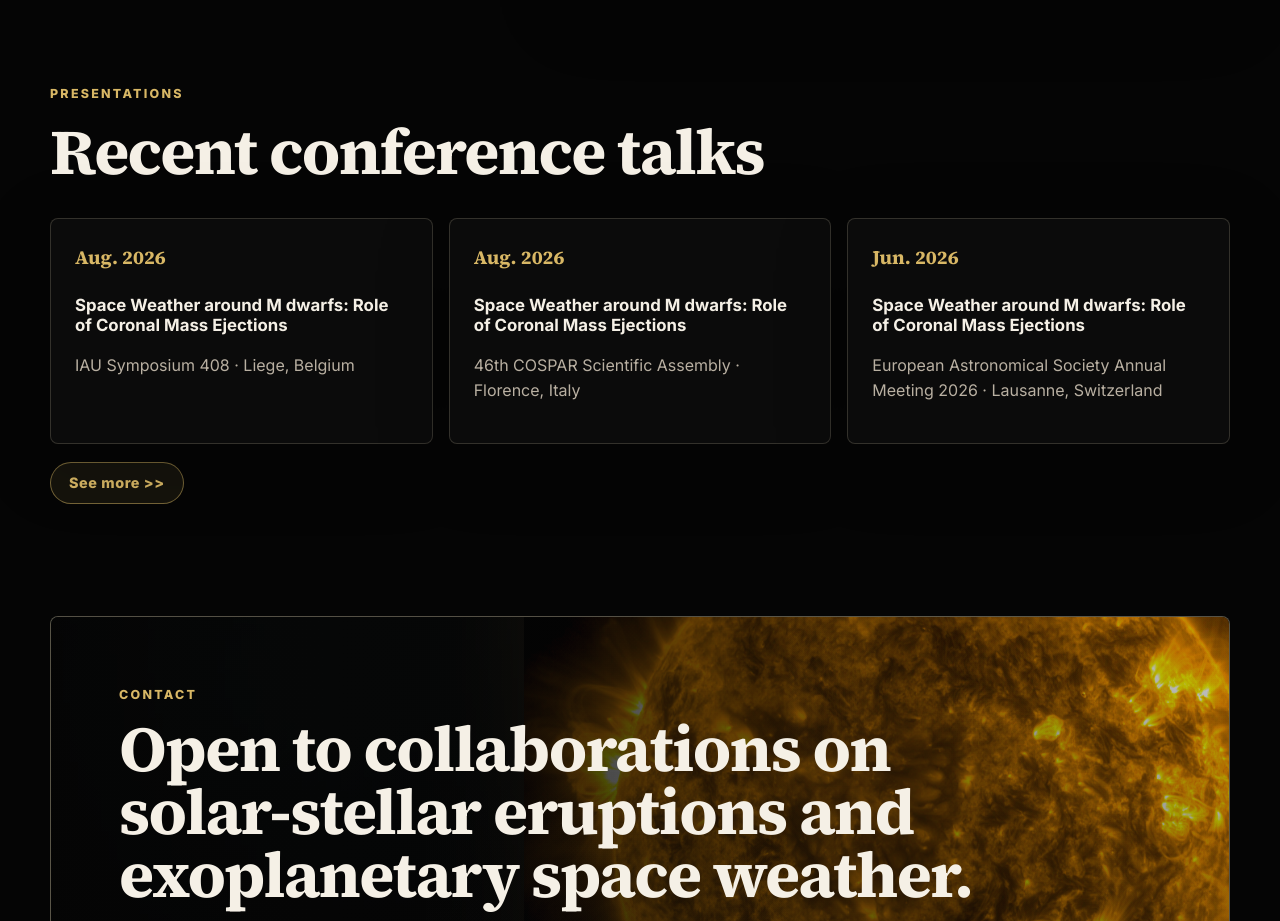
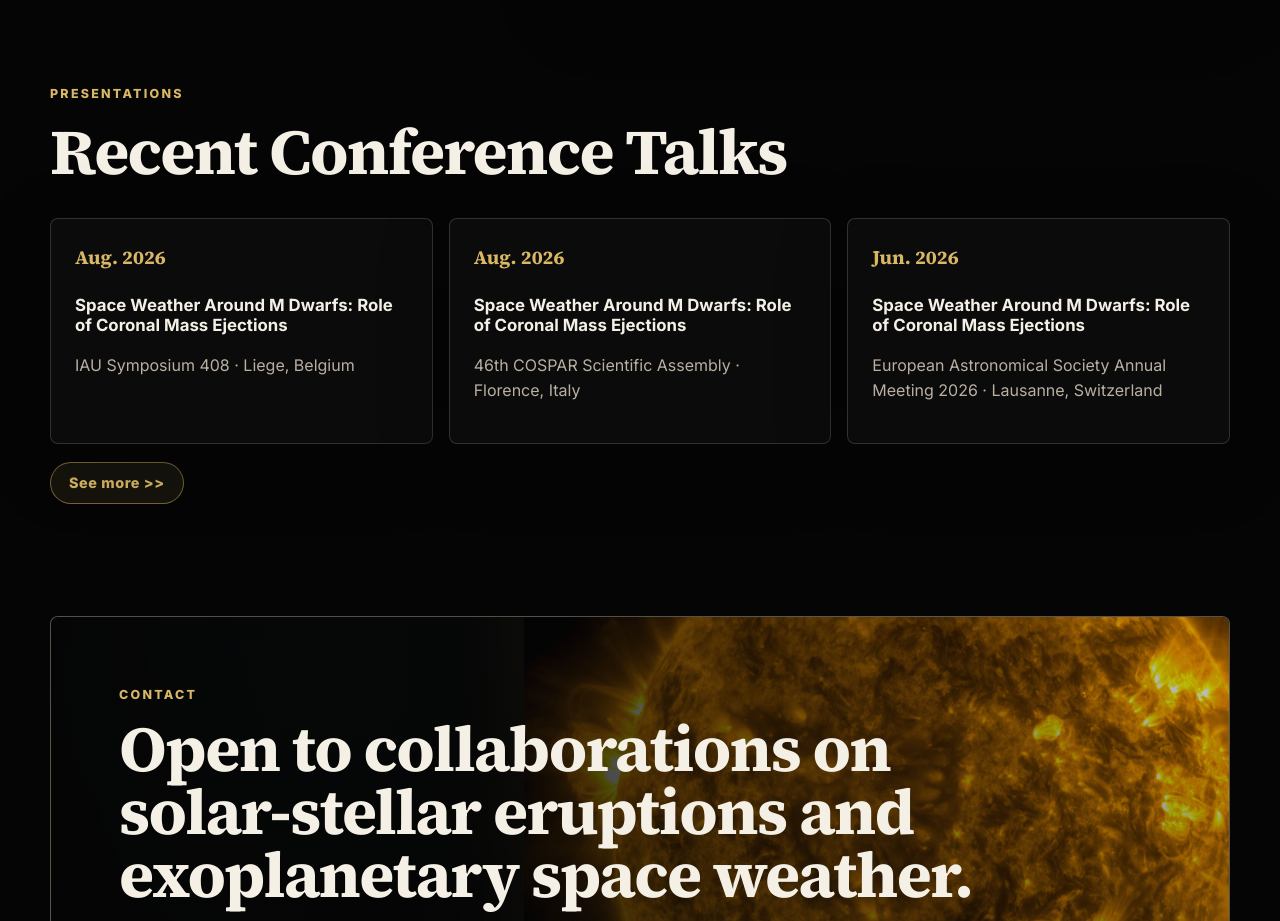
Before and after one commit to Selpirt3/Selpirt3.github.io, a plain HTML site: page index.html in a window 1280 px wide. Shown: the part 3260-4181 px from the top of the page. Drawn offline with Linux system fonts and the light colour scheme.

Commit message:
Title case recent conference talks

```diff
--- a/index.html
+++ b/index.html
@@ -336,22 +336,22 @@
         <section id="talks" class="section-block talks-panel">
           <div class="section-heading">
             <p class="eyebrow" data-i18n="talksEyebrow">Presentations</p>
-            <h2 data-i18n="talksTitle">Recent conference talks</h2>
+            <h2 data-i18n="talksTitle">Recent Conference Talks</h2>
           </div>
           <div class="talk-grid">
             <article>
               <span>Aug. 2026</span>
-              <h3 data-i18n="talk1Title">Space Weather around M dwarfs: Role of Coronal Mass Ejections</h3>
+              <h3 data-i18n="talk1Title">Space Weather Around M Dwarfs: Role of Coronal Mass Ejections</h3>
               <p data-i18n="talk1Text">IAU Symposium 408 · Liege, Belgium</p>
             </article>
             <article>
               <span>Aug. 2026</span>
-              <h3 data-i18n="talk2Title">Space Weather around M dwarfs: Role of Coronal Mass Ejections</h3>
+              <h3 data-i18n="talk2Title">Space Weather Around M Dwarfs: Role of Coronal Mass Ejections</h3>
               <p data-i18n="talk2Text">46th COSPAR Scientific Assembly · Florence, Italy</p>
             </article>
             <article>
               <span>Jun. 2026</span>
-              <h3 data-i18n="talk3Title">Space Weather around M dwarfs: Role of Coronal Mass Ejections</h3>
+              <h3 data-i18n="talk3Title">Space Weather Around M Dwarfs: Role of Coronal Mass Ejections</h3>
               <p data-i18n="talk3Text">European Astronomical Society Annual Meeting 2026 · Lausanne, Switzerland</p>
             </article>
           </div>
@@ -361,9 +361,9 @@
           <div id="all-talks" class="expand-panel" hidden>
             <h3 data-i18n="contributedTalks">Contributed talks</h3>
             <ol class="compact-list">
-              <li>IAU Symposium 408: Unraveling the Joint Lives of Stars and Exoplanets, Liege, Belgium, Aug. 17-21, 2026. Space Weather around M dwarfs: Role of Coronal Mass Ejections.</li>
-              <li>46th COSPAR Scientific Assembly, Florence, Italy, Aug. 1-9, 2026. Space Weather around M dwarfs: Role of Coronal Mass Ejections.</li>
-              <li>EAS Annual Meeting 2026, Lausanne, Switzerland, Jun. 29-Jul. 3, 2026. Space Weather around M dwarfs: Role of Coronal Mass Ejections.</li>
+              <li>IAU Symposium 408: Unraveling the Joint Lives of Stars and Exoplanets, Liege, Belgium, Aug. 17-21, 2026. Space Weather Around M Dwarfs: Role of Coronal Mass Ejections.</li>
+              <li>46th COSPAR Scientific Assembly, Florence, Italy, Aug. 1-9, 2026. Space Weather Around M Dwarfs: Role of Coronal Mass Ejections.</li>
+              <li>EAS Annual Meeting 2026, Lausanne, Switzerland, Jun. 29-Jul. 3, 2026. Space Weather Around M Dwarfs: Role of Coronal Mass Ejections.</li>
               <li>EGU General Assembly 2026, Vienna, Austria, May 3-8, 2026. Current Helicity Reversal during Coronal Mass Ejections.</li>
               <li>Berlin Early-career Space Research Conference, Berlin, Germany, Oct. 6-7, 2025. Space Weather around Moderately-rotating Fully Convective M dwarfs.</li>
               <li>IAU Symposium 400: Solar and Stellar Multi-scale Activitity, Medellin, Colombia, Jul. 21-25, 2025. Space Weather around Moderately-rotating Fully Convective M dwarfs.</li>
@@ -380,7 +380,7 @@ Corona, Beijing, China, Dec. 4-8, 2023. Cross-loop EUV Wave Train Triggered by S
             </ol>
             <h3 data-i18n="posters">Posters</h3>
             <ol class="compact-list">
-              <li>Cool Stars 23, Tokyo, Japan, Jun. 15-19, 2026. Space Weather around M dwarfs: Role of Coronal Mass Ejections.</li>
+              <li>Cool Stars 23, Tokyo, Japan, Jun. 15-19, 2026. Space Weather Around M Dwarfs: Role of Coronal Mass Ejections.</li>
               <li>Solar Orbiter Workshop, Berlin, Germany, Mar. 16-19, 2026. Fine-scale Downflows Above Flare Ribbons Captured by Solar Orbiter/EUI.</li>
               <li>17th European Solar Physics Meeting, Turin, Italy, Sep. 9-13, 2024. Magnetic Helicity Evolution during Active Region Emergence and Subsequent Flare Productivity.</li>
               <li>1st Sun and Space Weather Joint Conference, Altay, China, Aug. 18-21, 2024. Fast Downflows in a Polar Crown Filament Eruption.</li>
--- a/script.js
+++ b/script.js
@@ -75,12 +75,12 @@ const translations = {
     experience2Text: "Observer · La Silla Observatory, Chile",
 
     talksEyebrow: "Presentations",
-    talksTitle: "Recent conference talks",
-    talk1Title: "Space Weather around M dwarfs: Role of Coronal Mass Ejections",
+    talksTitle: "Recent Conference Talks",
+    talk1Title: "Space Weather Around M Dwarfs: Role of Coronal Mass Ejections",
     talk1Text: "IAU Symposium 408 · Liege, Belgium",
-    talk2Title: "Space Weather around M dwarfs: Role of Coronal Mass Ejections",
+    talk2Title: "Space Weather Around M Dwarfs: Role of Coronal Mass Ejections",
     talk2Text: "46th COSPAR Scientific Assembly · Florence, Italy",
-    talk3Title: "Space Weather around M dwarfs: Role of Coronal Mass Ejections",
+    talk3Title: "Space Weather Around M Dwarfs: Role of Coronal Mass Ejections",
     talk3Text:
       "European Astronomical Society Annual Meeting 2026 · Lausanne, Switzerland",
     contributedTalks: "Contributed talks",
```
